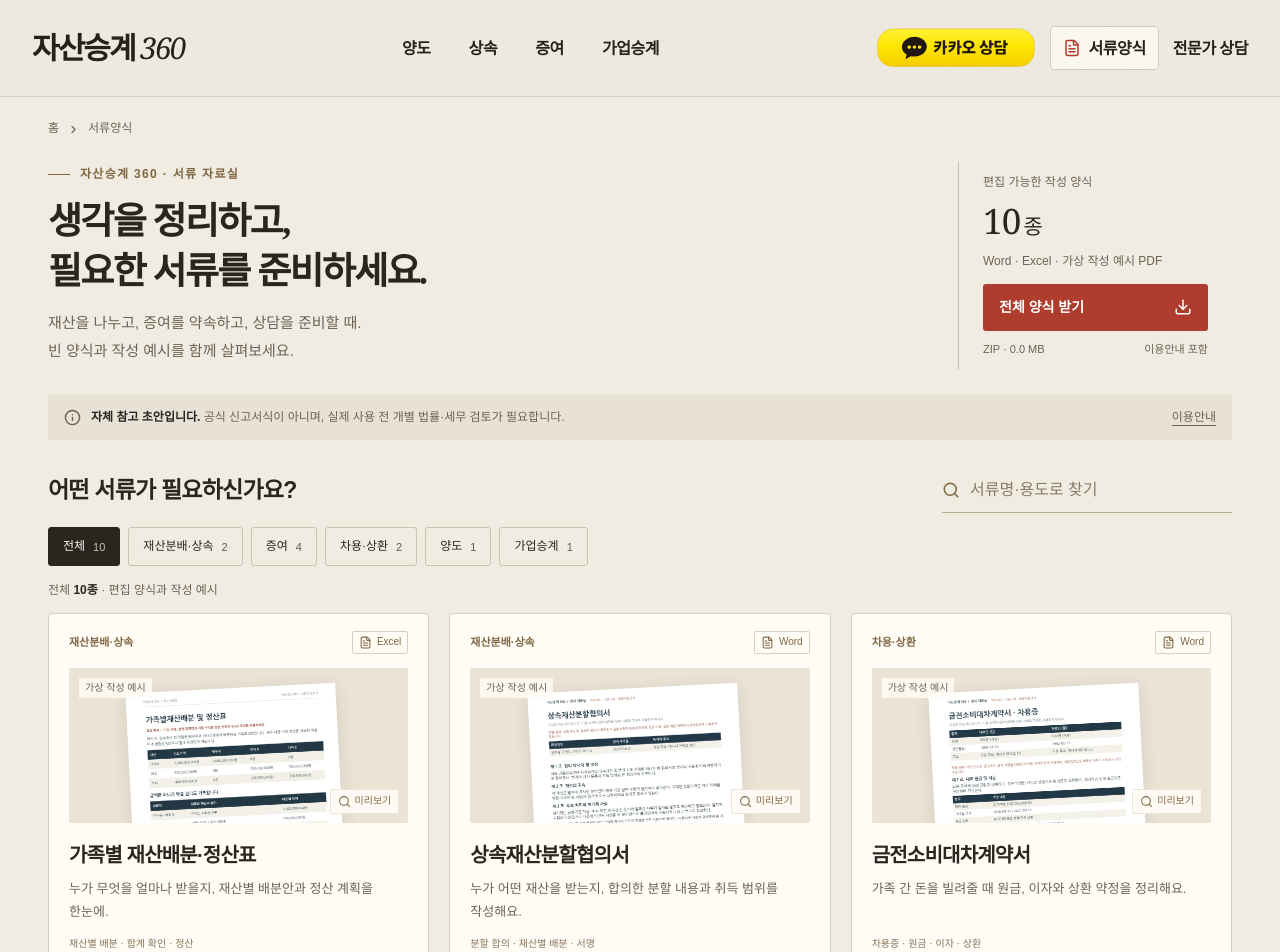
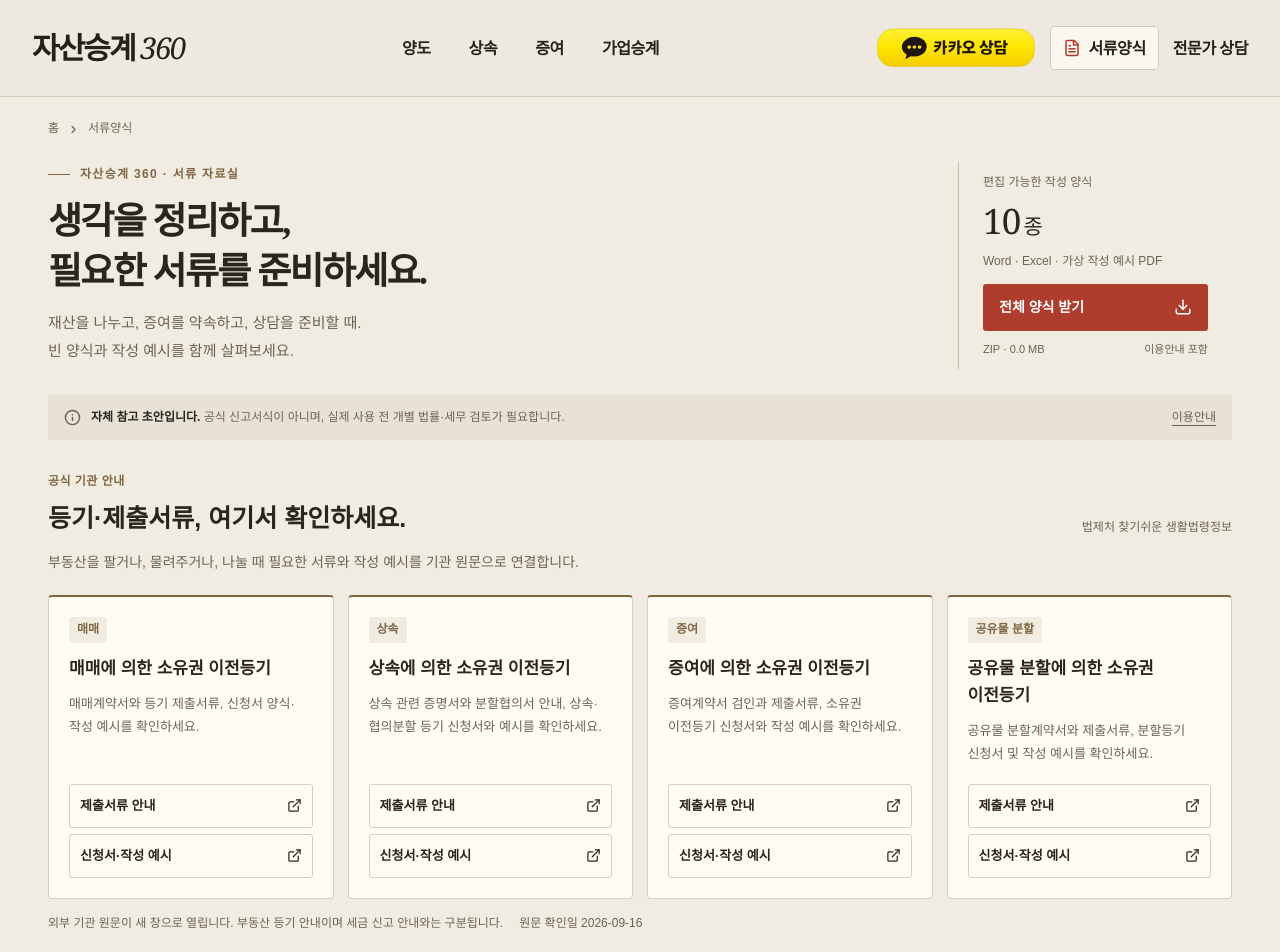
Before and after one commit to khcho9642-sketch/asset-succession-frontend, a Next.js app: page /forms in a window 1280 px wide. Shown: the top 952 px of the page. Built offline with nearby package versions, Linux system fonts and the light colour scheme.

Commit message:
feat(forms): add verified official registration-document and example links

```diff
--- a/app/forms/FormsLibrary.tsx
+++ b/app/forms/FormsLibrary.tsx
@@ -5,6 +5,7 @@ import Link from "next/link";
 import Image from "next/image";
 import { ArrowRight, ChevronRight, Download, FileText, Info, Search, X } from "lucide-react";
 import styles from "./FormsLibrary.module.css";
+import { OfficialRegistrationGuides } from "./OfficialRegistrationGuides";
 
 export type LibraryDocument = {
   id: string; title: string; category: string; description: string; tags: string;
@@ -79,6 +80,7 @@ export function FormsLibrary({ documents, bundleUrl, bundleSize, guideUrl, allEx
       <p><strong>자체 참고 초안입니다.</strong> 공식 신고서식이 아니며, 실제 사용 전 개별 법률·세무 검토가 필요합니다.</p>
       <a href={guideUrl} target="_blank" rel="noopener noreferrer">이용안내<span className={styles.srOnly}> PDF, 새 창</span></a>
     </aside>
+    <OfficialRegistrationGuides />
     <section className={styles.section} aria-labelledby="documents-title">
       <div className={styles.sectionHeading}>
         <h2 id="documents-title">어떤 서류가 필요하신가요?</h2>
--- /dev/null
+++ b/app/forms/OfficialRegistrationGuides.module.css
@@ -0,0 +1,20 @@
+.root { margin-block: 32px 40px; color: var(--lib-ink, #29261f); }
+.heading { display: flex; justify-content: space-between; align-items: end; flex-wrap: wrap; gap: 12px 24px; }
+.eyebrow { margin: 0 0 8px; color: var(--lib-brass, #806744); font-size: 12px; font-weight: 700; letter-spacing: .04em; }
+.heading h2 { margin: 0; font-size: clamp(20px, 2vw, 25px); line-height: 1.5; font-weight: 700; word-break: keep-all; overflow-wrap: anywhere; }
+.provider { margin: 0; color: var(--lib-muted, #6c6356); font-size: 12px; }
+.intro { margin: 12px 0 20px; color: var(--lib-muted, #6c6356); font-size: 14px; line-height: 1.8; word-break: keep-all; overflow-wrap: anywhere; }
+.grid { display: grid; grid-template-columns: repeat(4, minmax(0, 1fr)); gap: 14px; }
+.card { display: flex; flex-direction: column; min-width: 0; padding: 20px; border: 1px solid var(--lib-line, #d8cfc0); border-top: 2px solid var(--lib-brass, #806744); border-radius: 4px; background: var(--lib-card, #fffcf6); }
+.category { align-self: start; margin: 0 0 12px; padding: 3px 8px; border-radius: 3px; background: #f1ece2; color: var(--lib-brass, #806744); font-size: 12px; font-weight: 700; }
+.card h3 { margin: 0; font-size: 17px; line-height: 1.6; font-weight: 700; word-break: keep-all; overflow-wrap: anywhere; }
+.description { flex: 1; margin: 10px 0 18px; color: var(--lib-muted, #6c6356); font-size: 13px; line-height: 1.8; word-break: keep-all; overflow-wrap: anywhere; }
+.links { display: grid; gap: 6px; }
+.links a { display: flex; justify-content: space-between; align-items: center; gap: 8px; min-width: 0; min-height: 44px; padding: 8px 10px; border: 1px solid var(--lib-line, #d8cfc0); border-radius: 3px; color: var(--lib-ink, #29261f); font-size: 13px; font-weight: 600; line-height: 1.5; text-decoration: none; }
+.links a:hover { border-color: var(--lib-brass, #806744); background: #f5f0e6; }
+.links a:focus-visible { outline: 2px solid var(--lib-red, #ae3d2e); outline-offset: 3px; }
+.links svg { flex: 0 0 auto; }
+.footnote { display: flex; flex-wrap: wrap; gap: 4px 16px; margin: 14px 0 0; color: var(--lib-muted, #6c6356); font-size: 12px; line-height: 1.7; word-break: keep-all; overflow-wrap: anywhere; }
+@media (max-width: 1050px) { .grid { grid-template-columns: repeat(2, minmax(0, 1fr)); } }
+@media (max-width: 560px) { .grid { grid-template-columns: minmax(0, 1fr); gap: 12px; } .card { padding: 18px; } .root { margin-block: 28px 32px; } }
+@media (prefers-reduced-motion: reduce) { .links a { transition: none; } }
--- /dev/null
+++ b/app/forms/OfficialRegistrationGuides.tsx
@@ -0,0 +1,37 @@
+import { ExternalLink } from "lucide-react";
+import catalog from "./official-registration-guides.json";
+import styles from "./OfficialRegistrationGuides.module.css";
+
+/** Official navigation only: do not copy or rewrite the institution's forms. */
+export function OfficialRegistrationGuides() {
+  return <section className={styles.root} id="official-registration-guides"
+    aria-labelledby="registration-guides-title" data-official-registration-guides>
+    <div className={styles.heading}>
+      <div><p className={styles.eyebrow}>공식 기관 안내</p>
+        <h2 id="registration-guides-title">등기·제출서류, 여기서 확인하세요.</h2>
+      </div>
+      <p className={styles.provider}>{catalog.provider}</p>
+    </div>
+    <p className={styles.intro}>부동산을 팔거나, 물려주거나, 나눌 때 필요한 서류와 작성 예시를 기관 원문으로 연결합니다.</p>
+    <div className={styles.grid}>
+      {catalog.guides.map(guide => <article className={styles.card} key={guide.id} data-registration-guide={guide.id}>
+        <p className={styles.category}>{guide.label}</p>
+        <h3>{guide.title}</h3>
+        <p className={styles.description}>{guide.description}</p>
+        <div className={styles.links}>
+          <a href={guide.documentsUrl} target="_blank" rel="noopener noreferrer" data-official-documents
+            aria-label={`${guide.title} 제출서류 안내 (공식 원문, 새 창)`}>
+            제출서류 안내<ExternalLink size={15} aria-hidden="true" />
+          </a>
+          <a href={guide.examplesUrl} target="_blank" rel="noopener noreferrer" data-official-examples
+            aria-label={`${guide.title} 신청서·작성 예시 (공식 원문, 새 창)`}>
+            신청서·작성 예시<ExternalLink size={15} aria-hidden="true" />
+          </a>
+        </div>
+      </article>)}
+    </div>
+    <p className={styles.footnote}>외부 기관 원문이 새 창으로 열립니다. 부동산 등기 안내이며 세금 신고 안내와는 구분됩니다.
+      <span>원문 확인일 <time dateTime={catalog.checkedAt}>{catalog.checkedAt}</time></span>
+    </p>
+  </section>;
+}
--- /dev/null
+++ b/app/forms/official-registration-guides.json
@@ -0,0 +1,39 @@
+{
+  "provider": "법제처 찾기쉬운 생활법령정보",
+  "checkedAt": "2026-09-16",
+  "scope": "부동산 소유권 이전등기 제출서류·신청서 작성 안내",
+  "guides": [
+    {
+      "id": "sale",
+      "title": "매매에 의한 소유권 이전등기",
+      "label": "매매",
+      "description": "매매계약서와 등기 제출서류, 신청서 양식·작성 예시를 확인하세요.",
+      "documentsUrl": "https://easylaw.go.kr/CSP/CnpClsMain.laf?ccfNo=3&cciNo=1&cnpClsNo=3&csmSeq=566&popMenu=ov",
+      "examplesUrl": "https://easylaw.go.kr/CSP/CnpClsMain.laf?ccfNo=3&cciNo=1&cnpClsNo=4&csmSeq=566&popMenu=ov"
+    },
+    {
+      "id": "inheritance",
+      "title": "상속에 의한 소유권 이전등기",
+      "label": "상속",
+      "description": "상속 관련 증명서와 분할협의서 안내, 상속·협의분할 등기 신청서와 예시를 확인하세요.",
+      "documentsUrl": "https://www.easylaw.go.kr/CSP/CnpClsMain.laf?ccfNo=3&cciNo=3&cnpClsNo=2&csmSeq=566&popMenu=ov",
+      "examplesUrl": "https://easylaw.go.kr/CSP/CnpClsMain.laf?ccfNo=3&cciNo=3&cnpClsNo=3&csmSeq=566&popMenu=ov"
+    },
+    {
+      "id": "gift",
+      "title": "증여에 의한 소유권 이전등기",
+      "label": "증여",
+      "description": "증여계약서 검인과 제출서류, 소유권 이전등기 신청서와 작성 예시를 확인하세요.",
+      "documentsUrl": "https://easylaw.go.kr/CSP/CnpClsMain.laf?ccfNo=3&cciNo=2&cnpClsNo=2&csmSeq=566&popMenu=ov",
+      "examplesUrl": "https://www.easylaw.go.kr/CSP/CnpClsMain.laf?ccfNo=3&cciNo=2&cnpClsNo=3&csmSeq=566&popMenu=ov"
+    },
+    {
+      "id": "partition",
+      "title": "공유물 분할에 의한 소유권 이전등기",
+      "label": "공유물 분할",
+      "description": "공유물 분할계약서와 제출서류, 분할등기 신청서 및 작성 예시를 확인하세요.",
+      "documentsUrl": "https://easylaw.go.kr/CSP/CnpClsMain.laf?ccfNo=3&cciNo=4&cnpClsNo=2&csmSeq=566&popMenu=ov",
+      "examplesUrl": "https://easylaw.go.kr/CSP/CnpClsMain.laf?ccfNo=3&cciNo=4&cnpClsNo=3&csmSeq=566&popMenu=ov"
+    }
+  ]
+}
```
Also changed, not shown: 1 other file (tests, documents, lock files or other folders).
